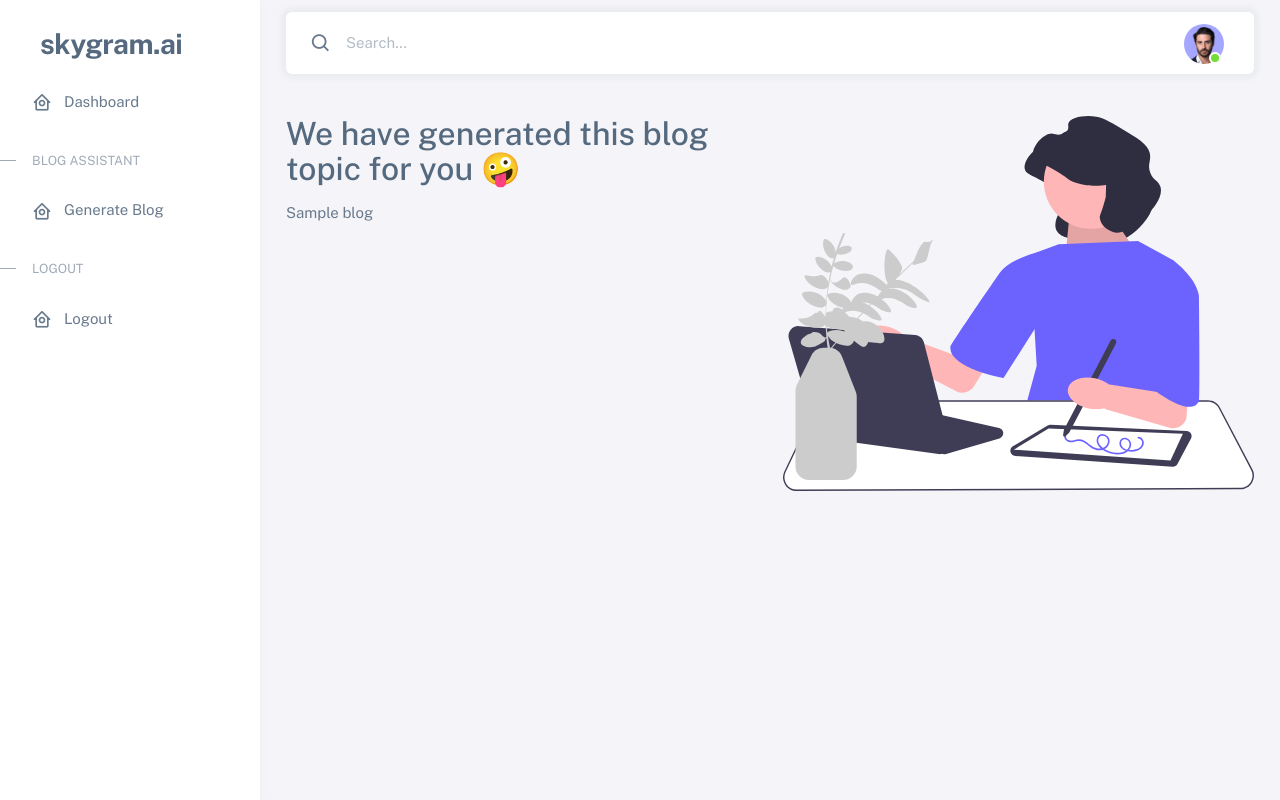
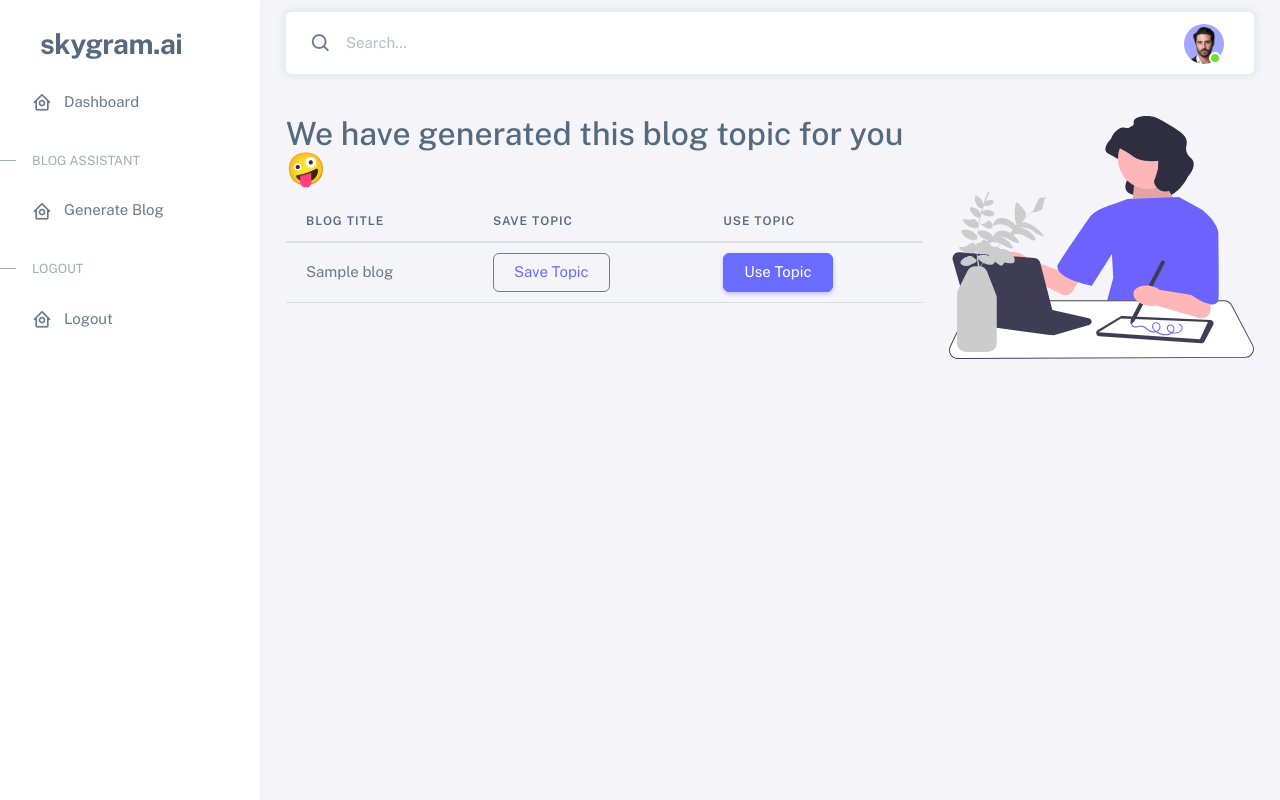
Before and after one commit to hudaifa-saleh/SkyDash_ai, a Django app: template sky_ai/templates/dashboard/blog_section.html in a window 1280 px wide. Run offline with Django 4.2, Linux system fonts and the light colour scheme; the template is opened without the code that fills it: most values are stand-ins (such as "Sample title", 1, 10 or a date in 2020); some libraries are stand-ins or nearby versions.

Commit message:
progress

```diff
--- a/sky_ai/blog/models.py
+++ b/sky_ai/blog/models.py
@@ -8,7 +8,9 @@ from dashboard.models import Profile
 
 
 class Blog(models.Model):
+    topic = models.CharField(max_length=100)
     title = models.CharField(max_length=100)
+    audience = models.CharField(max_length=100, blank=True, null=True)
     keywords = models.CharField(max_length=100, blank=True, null=True)
     word_count = models.CharField(max_length=100, blank=True, null=True)
     profile = models.ForeignKey(Profile, on_delete=models.CASCADE)
--- a/sky_ai/templates/dashboard/blog_section.html
+++ b/sky_ai/templates/dashboard/blog_section.html
@@ -9,14 +9,28 @@
                <div class="col-lg-13">
                     <div class="col-lg-13">
                          <div class="row">
-                              <div class="col-lg-6">
+                              <div class="col-lg-8">
                                    <h2 class='mb-3'>We have generated this blog topic for you 🤪</h2>
-                                   {% for blog in blogTopics %}
-                                   <p> {{ blog }}</p>
-                                   <br>
-                                   {% endfor %}
+                                   <table class="table table-hover">
+                                        <thead>
+                                             <tr>
+                                                  <th>Blog Title</th>
+                                                  <th>Save Topic</th>
+                                                  <th>Use Topic</th>
+                                             </tr>
+                                        </thead>
+                                        <tbody>
+                                             {% for blog in blogTopics %}
+                                             <tr>
+                                                  <td>{{ blog }}</td>
+                                                  <td><button class="btn btn-outline-primary">Save Topic</button></td>
+                                                  <td><button class="btn btn-primary">Use Topic</button></td>
+                                             </tr>
+                                             {% endfor %}
+                                        </tbody>
+                                   </table>
                               </div>
-                              <div class="col-lg-6">
+                              <div class="col-lg-4">
                                    <img class='img-fluid' src="{% static 'img/create_blog.svg' %}" alt='Create Blog'>
 
                               </div>
```
Also changed, not shown: sky_ai/blog/views.py (+7 -0 lines), sky_ai/templates/dashboard/blog_topic.html (+7 -1 lines).
